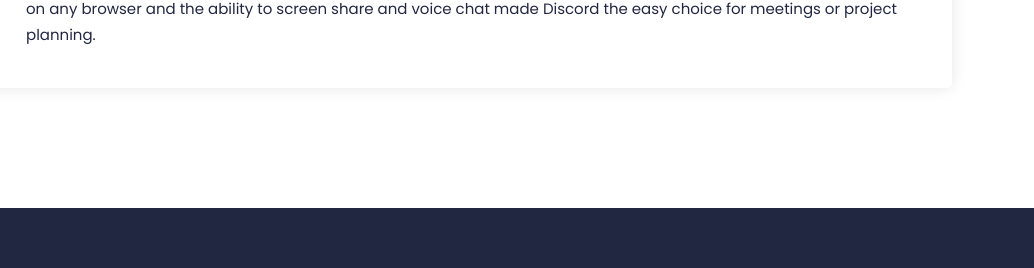
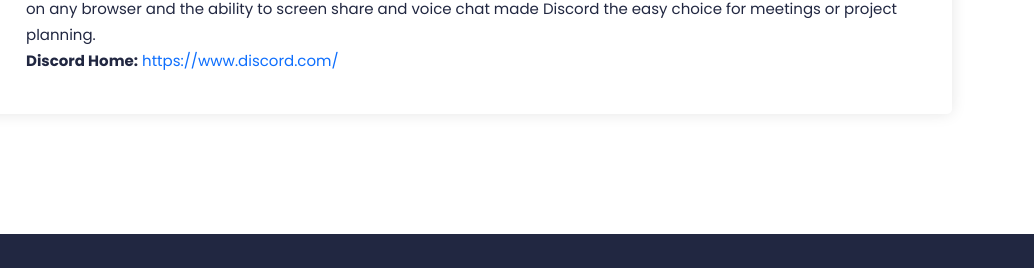
Before and after one commit to Team-Slime-Dungeon/CSUN-Team-Website, a plain HTML site: page skills.html in a window 1280 px wide. Shown: the part 1964-2232 px from the top of the page, 246-1280 px from the left. Drawn offline with nearby package versions, Linux system fonts and the light colour scheme.

Commit message:
Added Discord Link

```diff
--- a/skills.html
+++ b/skills.html
@@ -181,7 +181,8 @@ https://templatemo.com/tm-574-mexant
                     <h4>Teamwork using Discord</h4>
                     <p>Discord is the ultimate tool for team collaboration and sharing.</p>
                     <p>Discord allowed our team to collaborate, share and ask questions at any time using Discord. Easy to use, accessable on any browser and the ability to screen share and voice chat made Discord the easy choice for meetings or project planning.</p>
-                </div>
+                    <p><b>Discord Home:</b> <a href="https://www.discord.com/">https://www.discord.com/</a></p>
+                  </div>
               </div>
             </div>
 
```
